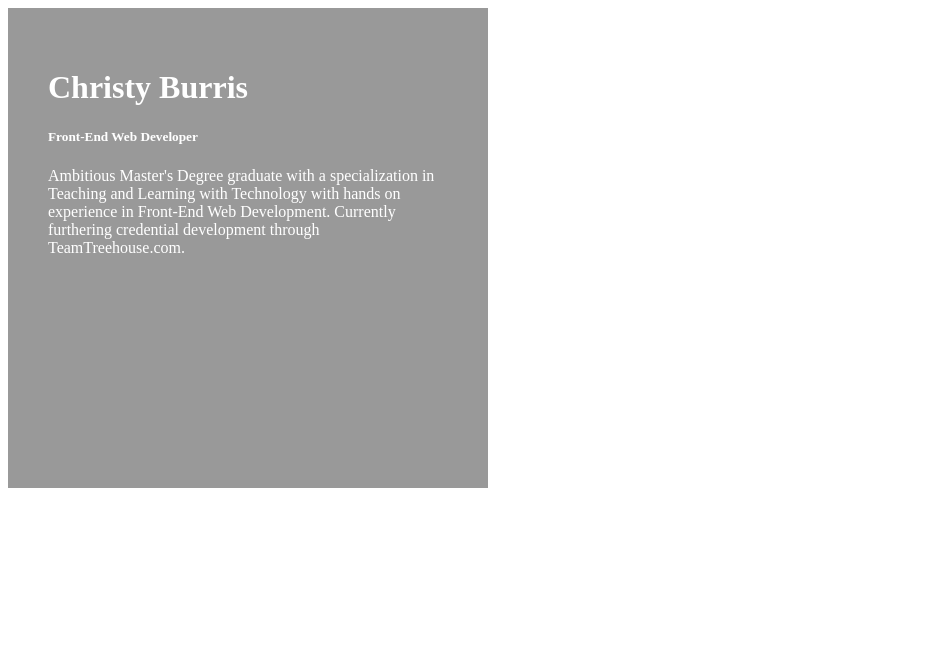
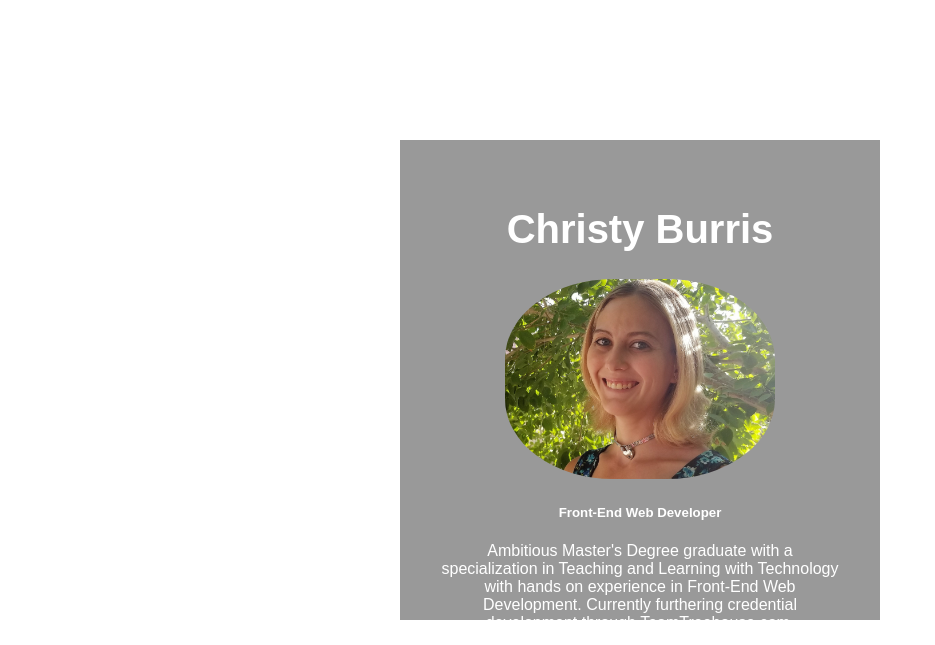
Before and after one commit to CaBurris/resumeLandingPage, a plain HTML site: page index.html in a window 1280 px wide. Shown: the whole page, without its empty margins (0-935 px from the left). Drawn offline with Linux system fonts and the light colour scheme.

Commit message:
added headshot, attempted to link icon-still bugged

```diff
--- a/css/styles.css
+++ b/css/styles.css
@@ -5,6 +5,7 @@ html {
   -moz-background-size: cover;
   -o-background-size: cover;
   background-size: cover;
+  font-family: "Calabria", sans-serif;
 }
 
 .prof-box {
@@ -13,4 +14,23 @@ html {
     background: rgba(0,0,0,.4);
     padding: 40px;
     color: white;
+    margin: 0 auto;
+    margin-top: 140px;
+    text-align: center;
 }
+
+.prof-pic {
+    border-radius: 40%;
+    height: 200px;
+    width: 270px;
+}
+
+h1 {
+    font-weight: 100px;
+    letter-spacing: 6;
+    font-size: 40px;
+}
+
+.fa {
+     font-family: 'FontAwesome' !important;
+ }
--- a/index.html
+++ b/index.html
@@ -1,16 +1,21 @@
 <!DOCTYPE html>
 <html>
 <head>
-<link rel="stylesheet" type="text/css" href="css/styles.css">
+    <meta charset="utf-8">
+    <link rel="stylesheet" type="text/css" href="css/styles.css">
+    <link href="https://maxcdn.bootstrapcdn.com/font-awesome/4.7.0/css/font-awesome.min.css" rel="stylesheet" integrity="sha384-wvfXpqpZZVQGK6TAh5PVlGOfQNHSoD2xbE+QkPxCAFlNEevoEH3Sl0sibVcOQVnN" crossorigin="anonymous">
 </head>
 
 <body>
     <div class="prof-box">
+
         <h1>Christy Burris</h1>
+        <img src="img/Headshot - Copy (3).jpg" class="prof-pic">
         <h5>Front-End Web Developer</h5>
         <p>
             Ambitious Master's Degree graduate with a specialization in Teaching and Learning with Technology with 	hands on experience in Front-End Web Development. Currently furthering credential development through TeamTreehouse.com.
         </p>
+        <i class="fab fa-linkedin"></i> <!-- cannot get icon to appear -->
     </div>
 </body>
 </html>
```
Also changed, not shown: img/Headshot - Copy (3).jpg (added).
